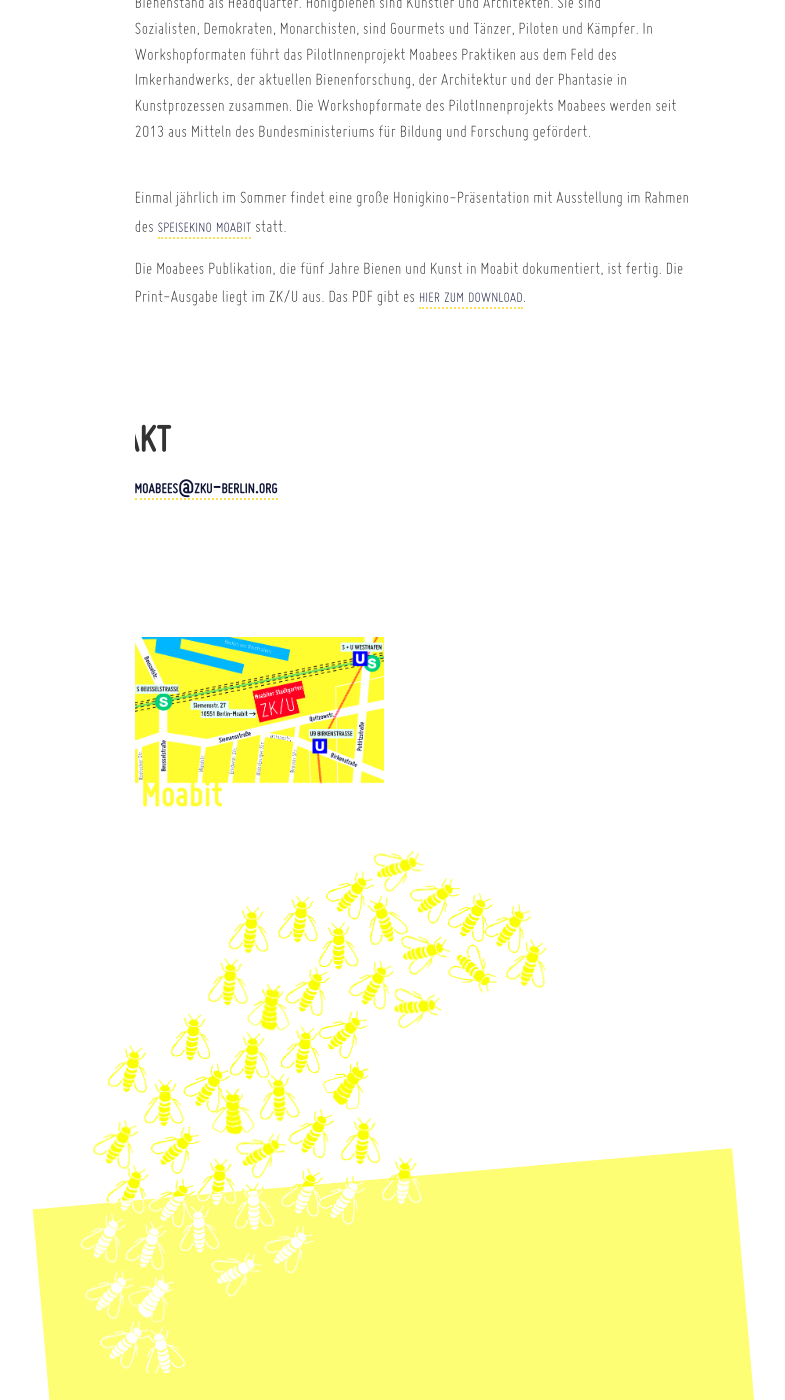
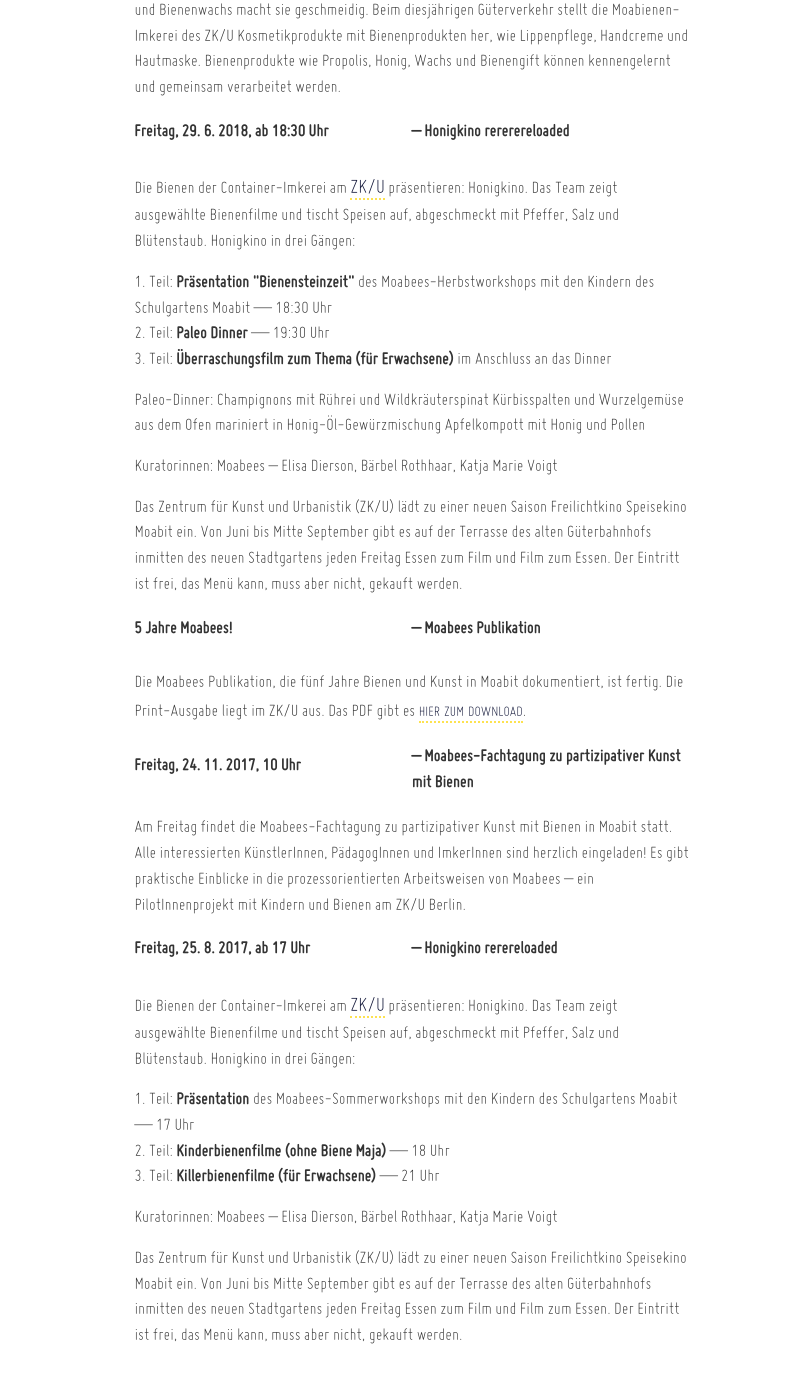
Before and after one commit to dieda/moabienen.berlin-bienenstadt.de, a Jekyll site: the page built from index.html, in a window 1280 px wide and 1400 px high, scrolled down 831 px. Shown: the whole window, without its empty margins (228-1013 px from the left). Built offline with Jekyll 4.4.1, drawn with Linux system fonts in a browser that asks for light colours; some of the changed text lies outside the part shown.

Commit message:
Revert "termine gelöscht!"
This reverts commit 120bfb38a16f6f60e0c25dc8b83ab061b5c75be1.

```diff
--- a/index.html
+++ b/index.html
@@ -22,6 +22,9 @@
 
 ---
 
+<p>
+  Im Bienen-Kunstprojekt Moabees – ein PilotInnenprojekt erarbeiten Kinder und KünstlerInnen neue Perspektiven auf Honigbienen in der Stadt und ihre Produkte Honig – Wachs – und Blütenstaub. Das PilotInnen-Projekt Moabees wird geleitet von der KünstlerInnen- und ImkerInnengruppe Moabees: Elisa Dierson, Bärbel Rothhaar und Katja Marie Voigt.
+</p>
 
 
 
@@ -29,9 +32,155 @@
   Aktuelles
 </h2>
 
+<p>
+<dl class="dl-horizontal">
+<dt>
+    Sonntag, 1. 7. 2018
+  </dt>
+  <dd>
+    Güterverkehr –– Bienenbotox: Pop Up Beaty Werkstatt
+   </dd>
+   </dl>
+Die Container Imkerei am ZK/U lädt zur Bienen Botox Party ein! Bienenstiche machen pralle Haut und Bienenwachs macht sie geschmeidig.
+
+Beim diesjährigen Güterverkehr stellt die Moabienen-Imkerei des ZK/U Kosmetikprodukte mit Bienenprodukten her, wie Lippenpflege, Handcreme und Hautmaske. Bienenprodukte wie Propolis, Honig, Wachs und Bienengift können kennengelernt und gemeinsam verarbeitet werden.
+</p>
+
+
+<dl class="dl-horizontal">
+<dt>
+    Freitag, 29. 6. 2018, ab 18:30 Uhr
+  </dt>
+  <dd>
+    Honigkino rererereloaded
+  </dd>
+</dl>
+
+<p>
+  Die Bienen der Container-Imkerei am <a href="http://zku-berlin.org/">ZK/U</a> präsentieren: Honigkino. Das Team zeigt ausgewählte Bienenfilme und tischt Speisen auf, abgeschmeckt mit Pfeffer, Salz und Blütenstaub. Honigkino in drei Gängen:
+</p>
+
+<p>
+  1. Teil: <strong>Präsentation "Bienensteinzeit"</strong> des Moabees-Herbstworkshops mit den Kindern des Schulgartens Moabit — 18:30 Uhr<br/>
+  2. Teil: <strong>Paleo Dinner</strong> — 19:30 Uhr<br/>
+  3. Teil: <strong>Überraschungsfilm zum Thema (für Erwachsene)</strong> im Anschluss an das Dinner
+</p>
+
+<p>Paleo-Dinner: Champignons mit Rührei und Wildkräuterspinat
+Kürbisspalten und Wurzelgemüse aus dem Ofen mariniert in Honig-Öl-Gewürzmischung Apfelkompott mit Honig und Pollen</p>
+
+<p>
+  Kuratorinnen: Moabees – Elisa Dierson, Bärbel Rothhaar, Katja Marie Voigt<br/>
+</p>
+
+<p>
+  Das Zentrum für Kunst und Urbanistik (ZK/U) lädt zu einer neuen Saison Freilichtkino Speisekino Moabit ein. Von Juni bis Mitte September gibt es auf der Terrasse des alten Güterbahnhofs inmitten des neuen Stadtgartens jeden Freitag Essen zum Film und Film zum Essen. Der Eintritt ist frei, das Menü kann, muss aber nicht, gekauft werden.
+</p>
 
 
 
+<dl class="dl-horizontal">
+
+<dt>
+    5 Jahre Moabees!
+  </dt>
+  <dd>
+    Moabees Publikation
+  </dd>
+</dl>
+
+<p>
+Die Moabees Publikation, die fünf Jahre Bienen und Kunst in Moabit dokumentiert, ist fertig. Die Print-Ausgabe liegt im ZK/U aus. Das PDF gibt es <a target="_blank" href="img/MOABEES_Kunst_und_Bienen_Doku_2017_Digitalversion_WEB_low_res.pdf" type="application/pdf">hier zum download</a>.
+</p>
+
+<dl class="dl-horizontal">
+
+
+<dt>
+
+ <dt>
+
+    Freitag, 24. 11. 2017, 10 Uhr
+  </dt>
+  <dd>
+    Moabees-Fachtagung zu partizipativer Kunst mit Bienen
+  </dd>
+
+</dl>
+
+<p>
+  Am Freitag findet die Moabees-Fachtagung zu partizipativer Kunst mit Bienen in Moabit statt. Alle interessierten KünstlerInnen, PädagogInnen und ImkerInnen sind herzlich eingeladen! Es gibt praktische Einblicke in die prozessorientierten Arbeitsweisen von Moabees – ein PilotInnenprojekt mit Kindern und Bienen am ZK/U Berlin.
+</p>
+
+<dl class="dl-horizontal">
+
+  <dt>
+    Freitag, 25. 8. 2017, ab 17 Uhr
+  </dt>
+  <dd>
+    Honigkino rerereloaded
+  </dd>
+
+</dl>
+
+<p>
+  Die Bienen der Container-Imkerei am <a href="http://zku-berlin.org/">ZK/U</a> präsentieren: Honigkino. Das Team zeigt ausgewählte Bienenfilme und tischt Speisen auf, abgeschmeckt mit Pfeffer, Salz und Blütenstaub. Honigkino in drei Gängen:
+</p>
+
+<p>
+  1. Teil: <strong>Präsentation</strong> des Moabees-Sommerworkshops mit den Kindern des Schulgartens Moabit — 17 Uhr<br/>
+  2. Teil: <strong>Kinderbienenfilme (ohne Biene Maja)</strong> — 18 Uhr<br/>
+  3. Teil: <strong>Killerbienenfilme (für Erwachsene)</strong> — 21 Uhr
+</p>
+
+<p>
+  Kuratorinnen: Moabees – Elisa Dierson, Bärbel Rothhaar, Katja Marie Voigt<br/>
+</p>
+
+<p>
+  Das Zentrum für Kunst und Urbanistik (ZK/U) lädt zu einer neuen Saison Freilichtkino Speisekino Moabit ein. Von Juni bis Mitte September gibt es auf der Terrasse des alten Güterbahnhofs inmitten des neuen Stadtgartens jeden Freitag Essen zum Film und Film zum Essen. Der Eintritt ist frei, das Menü kann, muss aber nicht, gekauft werden.
+</p>
+
+<h2 id="praesentationen">
+  Vergangene Präsentationen
+</h2>
+
+<dl class="dl-horizontal">
+
+  <dt>
+    2016
+  </dt>
+  <dd>
+    Honigkino reloaded reloaded
+  </dd>
+
+</dl>
+
+<dl class="dl-horizontal">
+
+  <dt>
+  2015
+  </dt>
+  <dd>
+    Honigkino reloaded
+  </dd>
+
+</dl>
+
+<p><img src="/img/honigkino_gruselkino_web.png" alt="Honigkino"></p>
+
+<dl class="dl-horizontal">
+
+  <dt>
+  2014
+  </dt>
+  <dd>
+    Honigkino
+  </dd>
+
+</dl>
+
+<p><img src="/img/honigkino_mailing.png" alt="Honigkino"></p>
 
 <h2 id="moabees">
   Moabees
@@ -43,23 +192,13 @@
 
 Honigbienen sind Künstler und Architekten. Sie sind Sozialisten, Demokraten, Monarchisten, sind Gourmets und Tänzer, Piloten und Kämpfer. In Workshopformaten führt das PilotInnenprojekt Moabees Praktiken aus dem Feld des Imkerhandwerks, der aktuellen Bienenforschung, der Architektur und der Phantasie in Kunstprozessen zusammen. Die Workshopformate des PilotInnenprojekts Moabees werden seit 2013 aus Mitteln des Bundesministeriums für Bildung und Forschung gefördert.
 <br/><br/>
+
+
 </p>
 
 <p>
   Einmal jährlich im Sommer findet eine große Honigkino-Präsentation mit Ausstellung im Rahmen des <a href="http://www.zku-berlin.org/de/activity/category/?tx_residencies_archive[category]=10&cHash=e52f537bff3de149e2d21a0e3dc0df51">speisekino moabit</a> statt.
 </p>
-
-
-<p>
-Die Moabees Publikation, die fünf Jahre Bienen und Kunst in Moabit dokumentiert, ist fertig. Die Print-Ausgabe liegt im ZK/U aus. Das PDF gibt es <a target="_blank" href="img/MOABEES_Kunst_und_Bienen_Doku_2017_Digitalversion_WEB_low_res.pdf" type="application/pdf">hier zum download</a>.
-</p>
-
-<dl class="dl-horizontal">
-
-
-<dt>
-
- <dt>
 
 
 <h2 id="kontakt">
```
Also changed, not shown: 1 other file.
